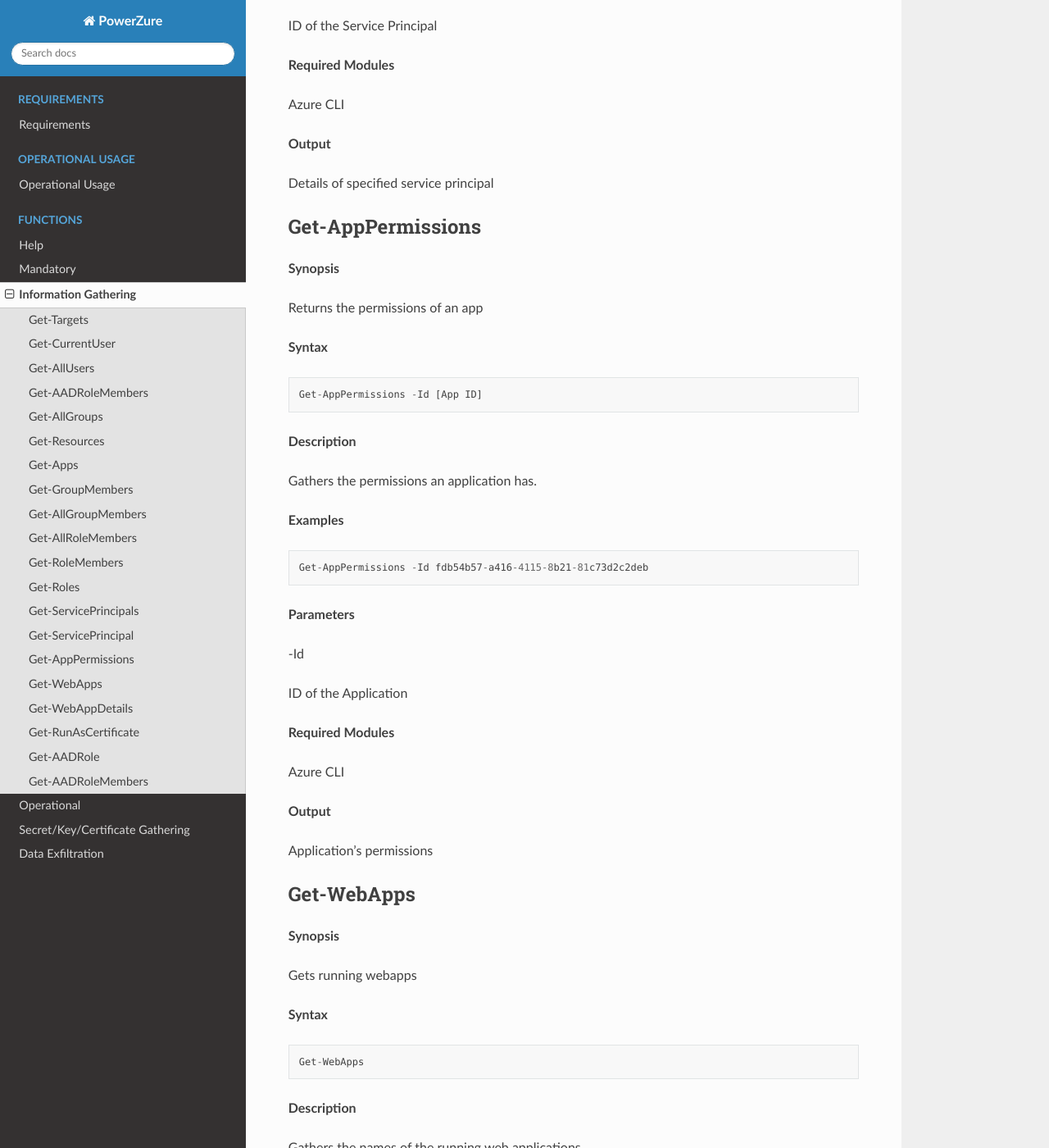
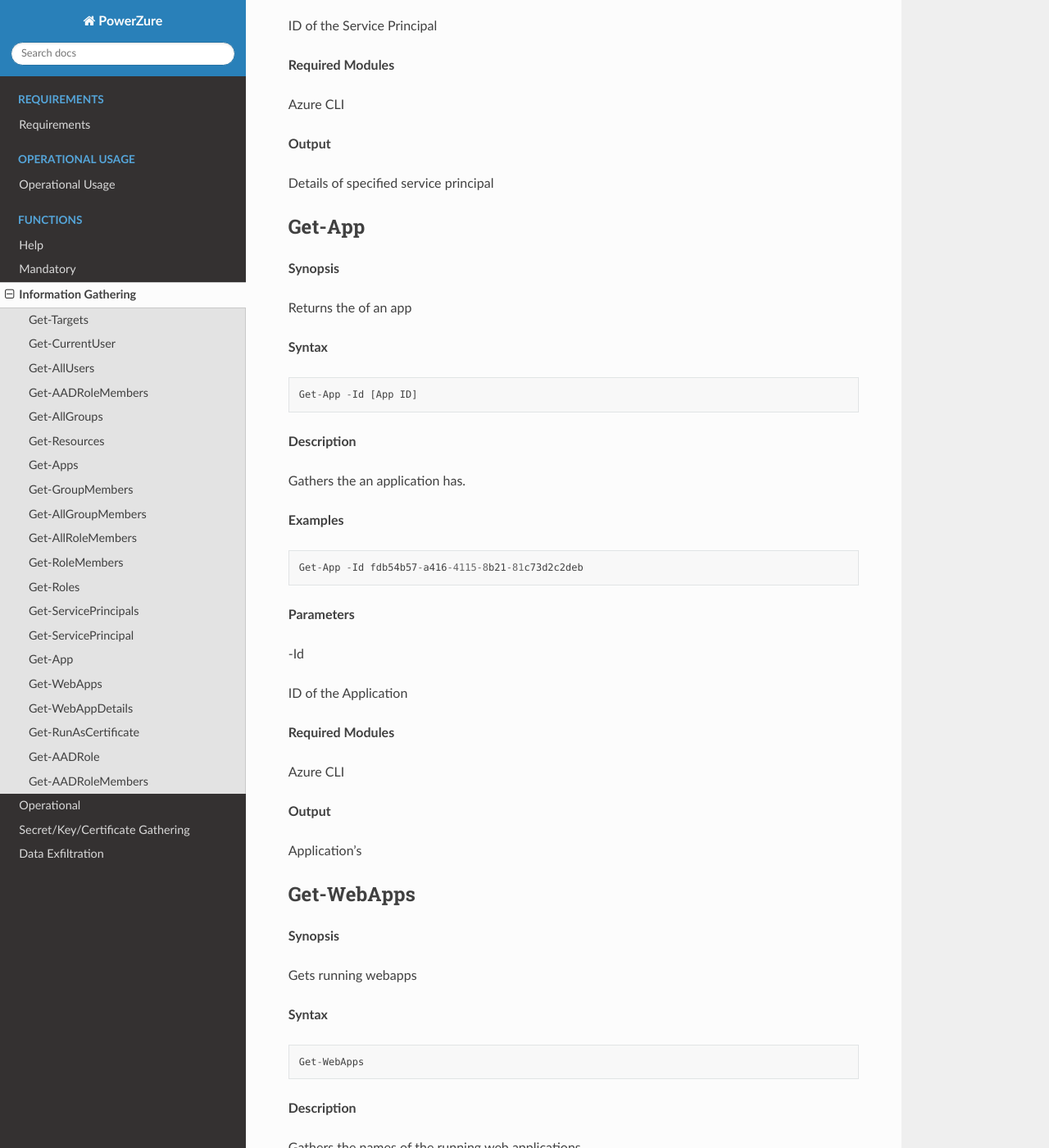
Before and after one commit to hausec/PowerZure, a Sphinx documentation site: the page built from docs/Functions/infogathering.rst, in a window 1280 px wide and 1400 px high, scrolled down 12697 px. Shown: the whole window at 82% size. Built offline with Sphinx 7.4.7 and the Read the Docs theme 2.0.0, drawn with Linux system fonts in a browser that asks for light colours; some of the changed text lies outside the part shown.

Commit message:
Removed some things

```diff
--- a/docs/Functions/help.rst
+++ b/docs/Functions/help.rst
@@ -11,9 +11,9 @@ Help
 
 Displays info about this script.
 
-.. _permissions-29:
 
-Permissions
+
+
 
 
 .. _**Syntax**-46:
--- a/docs/Functions/infogathering.rst
+++ b/docs/Functions/infogathering.rst
@@ -924,7 +924,7 @@ Azure CLI
 
 Details of specified service principal
 
-Get-AppPermissions
+Get-App
 ------------------
 
 
@@ -933,7 +933,7 @@ Get-AppPermissions
 **Synopsis**
 
 
-Returns the permissions of an app
+Returns the  of an app
 
 .. _**Syntax**-15:
 
@@ -943,14 +943,14 @@ Returns the permissions of an app
 
 ::
 
-   Get-AppPermissions -Id [App ID]
+   Get-App -Id [App ID]
 
 .. _**Description**-15:
 
 **Description**
 
 
-Gathers the permissions an application has.
+Gathers the  an application has.
 
 .. _**Examples**-15:
 
@@ -960,7 +960,7 @@ Gathers the permissions an application has.
 
 ::
 
-  Get-AppPermissions -Id fdb54b57-a416-4115-8b21-81c73d2c2deb
+  Get-App -Id fdb54b57-a416-4115-8b21-81c73d2c2deb
 
 .. _**Parameters**-15:
 
@@ -983,7 +983,7 @@ Azure CLI
 **Output**
 
 
-Application’s permissions
+Application’s
 
 Get-WebApps
 -----------
@@ -1053,7 +1053,7 @@ Get-WebAppDetails
 
 Gets running webapps details
 
-Permissions
+
 
 
 .. _**Syntax**-17:
@@ -1119,7 +1119,7 @@ as that account.
 
 
 
-Permissions
+
 
 
 .. _**Syntax**-18:
@@ -1193,7 +1193,7 @@ Finds a specified AAD Role and its definitions
 
 
 
-Permissions
+
 
 
 .. _**Syntax**-19:
@@ -1255,7 +1255,7 @@ Lists the active roles in Azure AD and what users are part of the role.
 
 
 
-Permissions
+
 
 
 .. _**Syntax**-20:
--- a/docs/Functions/mandatory.rst
+++ b/docs/Functions/mandatory.rst
@@ -12,9 +12,9 @@ Set-Subscription
 Sets default subscription. Necessary if in a tenant with multiple
 subscriptions.
 
-.. _permissions-28:
 
-Permissions
+
+
 
 
 .. _**Syntax**-45:
```
Also changed, not shown: docs/Functions/exfil.rst (+18 -18 lines), docs/Functions/gathering.rst (+6 -6 lines), docs/Functions/operational.rst (+6 -6 lines).
